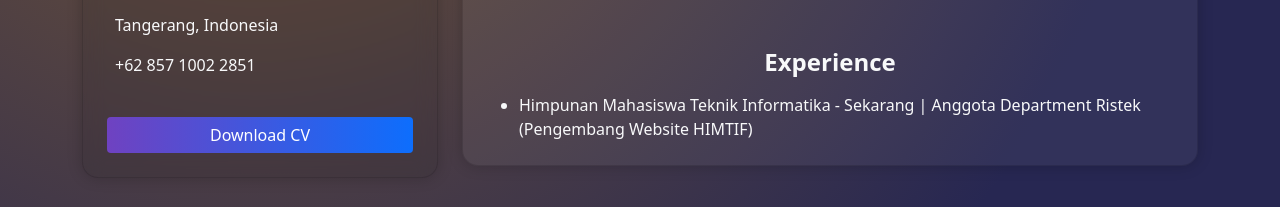
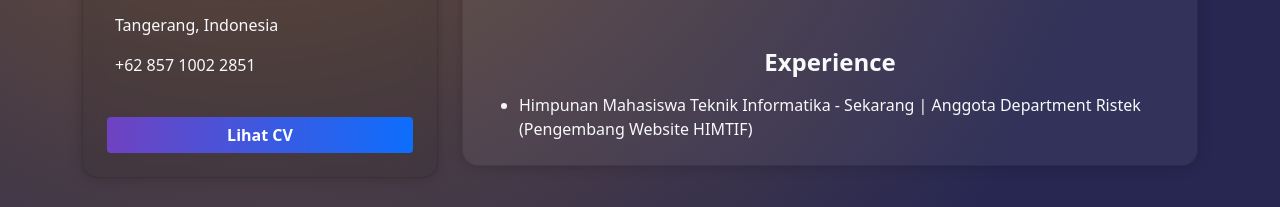
Before and after one commit to Jiwa2/Jiwa2.github.io, a plain HTML site: page index.html in a window 1280 px wide. Shown: the part 1356-1563 px from the top of the page. Drawn offline with nearby package versions, Linux system fonts and the light colour scheme; some icons are missing.

Commit message:
Add files via upload

```diff
--- a/index.html
+++ b/index.html
@@ -149,14 +149,12 @@
     </div>
 
     <!-- TOMBOL DOWNLOAD CV -->
-    <a href="ppp" class="btn btn-primary w-100" style="
+    <a href="images/cvjiwa.jpg" class="btn btn-primary w-100" style="
       background: linear-gradient(90deg, #6f42c1, #0d6efd);
       border: none;
-    ">Download CV</a>
-
+    "><strong>Lihat CV</strong></a>
   </div>
 </div>
-
 
       <!-- KANAN: ABOUT + MINI PROJECT -->
       <div class="col-md-8 d-flex flex-column gap-4">
```
